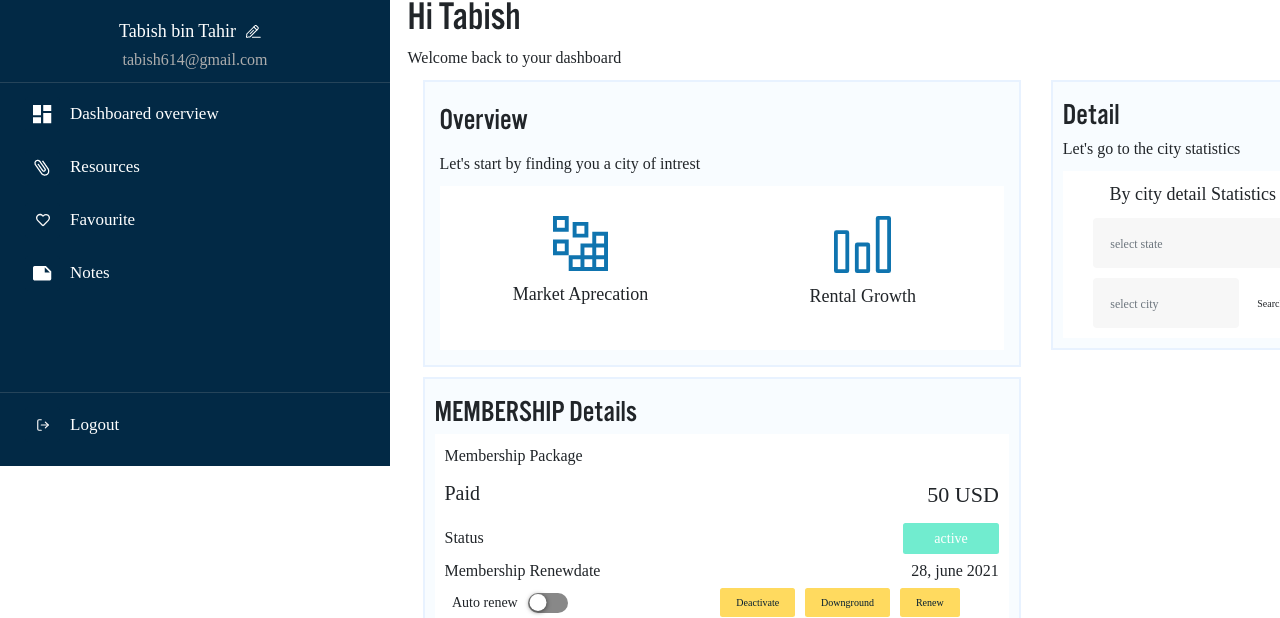
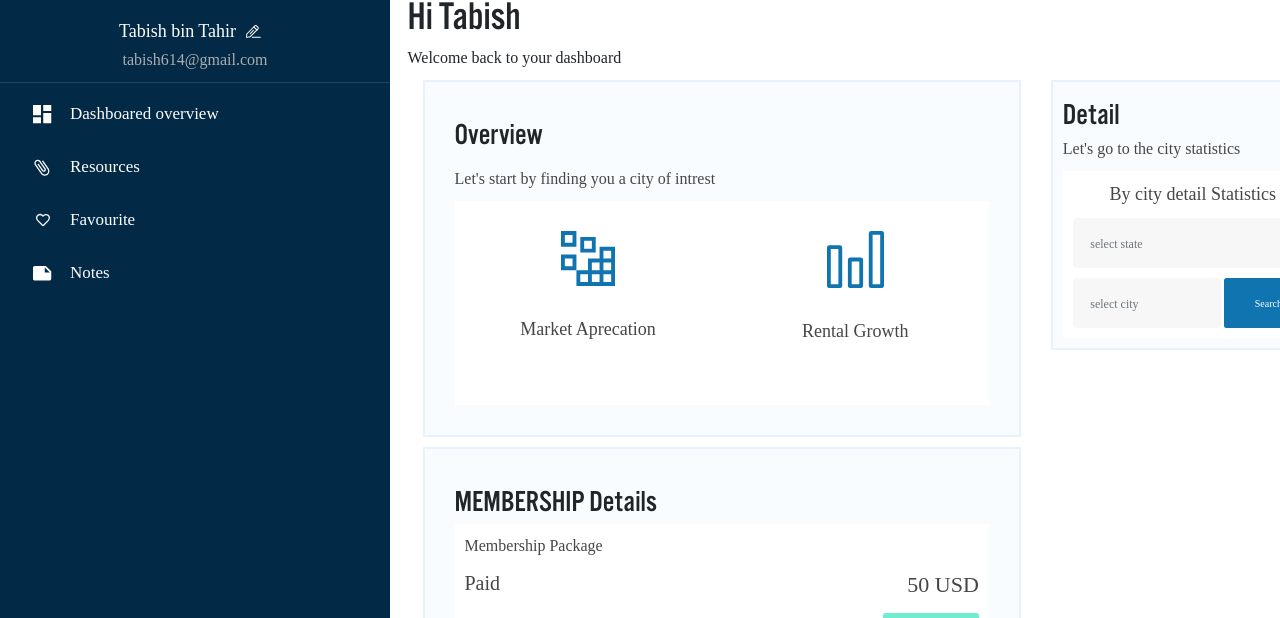
Before and after one commit to Danishbizzclan/relitics-fe, a Next.js app: page /Dashboard in a window 1280 px wide. Shown: the part 334-952 px from the top of the page. Built offline with nearby package versions, Linux system fonts and the light colour scheme; sample sign-in values are in the browser's storage.

Commit message:
dashboard done

```diff
--- a/Component/Cokies.js
+++ b/Component/Cokies.js
@@ -19,7 +19,7 @@ const Cokies = () => {
 
   return (
     <>
-      <a className='blueColor' type="primary" onClick={showModal}>
+      <a className='bluetxt' type="primary" onClick={showModal}>
         Cokies Policy
       </a>
       <Modal title="Basic Modal" visible={isModalVisible} onOk={handleOk} onCancel={handleCancel}>
--- a/Component/Payment.js
+++ b/Component/Payment.js
@@ -118,7 +118,7 @@ const Payment = ({ nextStep, handleChange, values }) => {
                                                         <hr />
                                                         <div className='d-flex fs-18'>
                                                             <p>Total</p>
-                                                            <p className='Bold blueColor ms-auto'>{x.total}</p>
+                                                            <p className='Bold bluetxt ms-auto'>{x.total}</p>
                                                         </div>
                                                     </>
                                                 )
--- a/Component/PrivacyModal.js
+++ b/Component/PrivacyModal.js
@@ -19,7 +19,7 @@ const PrivacyModal = (props) => {
 
   return (
     <>
-       <a className='blueColor' type="primary" onClick={showModal}>
+       <a className='bluetxt' type="primary" onClick={showModal}>
         Privacy Policy
       </a>
       <Modal title="Basic Modal" visible={isModalVisible} onOk={handleOk} onCancel={handleCancel}>
--- a/Component/TermsModal.js
+++ b/Component/TermsModal.js
@@ -19,7 +19,7 @@ const TermsModal = () => {
 
   return (
     <>
-      <a className='blueColor' type="primary" onClick={showModal}>
+      <a className='bluetxt' type="primary" onClick={showModal}>
         Terms and Conditions
       </a>
       <Modal title="Basic Modal" visible={isModalVisible} onOk={handleOk} onCancel={handleCancel}>
--- a/pages/Dashboard.js
+++ b/pages/Dashboard.js
@@ -77,52 +77,52 @@ const Dashboard = () => {
             <p className="fs-16">Welcome back to your dashboard</p>
             <div className="row g-5">
               <div className="col-lg-8">
-                <div className="bg-dash p-4">
+                <div className="bg-dash p-5">
                   <p className="fs-30 Gothic_3D">Overview</p>
-                  <p className="fs-16">Let's start by finding you a city of intrest</p>
+                  <p className="fs-16 greyBlack">Let's start by finding you a city of intrest</p>
                   <div className="row">
                     <div className="col-sm-12 col-md-6 bg-white text-center p-5">
                       <a>
                         <img src={'/development1.svg'} />
-                        <p className="mt-3 fs-18 Bold">Market Aprecation</p>
+                        <p className="my-5 fs-18 Bold greyBlack">Market Aprecation</p>
                       </a>
                     </div>
                     <div className="col-sm-12 col-md-6 bg-white text-center p-5">
                       <img src={'/chart1.svg'} />
-                      <p className="mt-3 fs-18 Bold">Rental Growth</p>
+                      <p className="my-5 fs-18 Bold greyBlack">Rental Growth</p>
                     </div>
                   </div>
                 </div>
                 {Membership.map(mem => {
                   return (
                     <>
-                      <div className="bg-dash mt-3 p-3">
+                      <div className="bg-dash mt-3 p-5">
                         <p className="fs-30 Gothic_3D mb-0">MEMBERSHIP Details</p>
                         <div className="bg-white p-3">
-                          <p className="fs-16">Membership Package</p>
+                          <p className="fs-16 greyBlack">Membership Package</p>
                           <div className="d-flex mt-3">
-                            <p className=" fs-20 Bold">Paid</p>
-                            <p className="ms-auto fs-22 Bold">{mem.price}</p>
+                            <p className=" fs-20 Bold greyBlack">Paid</p>
+                            <p className="ms-auto fs-22 Bold greyBlack">{mem.price}</p>
                           </div>
                           <div className="d-flex mt-1">
-                            <p className="my-auto fs-16">Status</p>
+                            <p className="my-auto fs-16 greyBlack">Status</p>
                             <button className="btn ms-auto light-BlueBtn px-5 fs-14">{mem.status ? "active" : "not-active"}</button>
                           </div>
                           <div className="d-flex mt-2">
-                            <p className="my-auto fs-16">Membership Renewdate</p>
-                            <p className="ms-auto my-auto fs-16">{mem.date}</p>
+                            <p className="my-auto fs-16 greyBlack">Membership Renewdate</p>
+                            <p className="ms-auto my-auto fs-16 greyBlack">{mem.date}</p>
                           </div>
                           <div className="d-flex  mt-2">
                             <div className="row">
                               <div className="col-xl-4 d-flex">
-                                <p className="my-auto fs-14 text-nowrap">Auto renew</p>
+                                <p className="my-auto fs-14 text-nowrap greyBlack">Auto renew</p>
                                 <div className="mt-2 ms-3">
                                   <MaterialDesignSwitchh className='mt-3' /></div>
                               </div>
                               <div className="col-xl-4 ms-auto d-flex">
-                                <button className=" btn mx-2 px-4 btnYelow">Deactivate</button>
-                                <button className=" btn mx-2 px-4 btnYelow">Downground</button>
-                                <button className=" btn mx-2 px-4 btnYelow">Renew</button>
+                                <button className=" btn mx-2 opac px-4 btnYelow">Deactivate</button>
+                                <button className=" btn mx-2 opac px-4 btnYelow">Downground</button>
+                                <button className=" btn mx-2 opac px-4 btnYelow">Renew</button>
                               </div>
                             </div>
                           </div>
@@ -135,9 +135,9 @@ const Dashboard = () => {
               <div className="col-lg-4">
                 <div className="bg-dash p-3">
                   <p className="fs-30 Gothic_3D mb-0">Detail</p>
-                  <p className="fs-16">Let's go to the city statistics</p>
-                  <div className="bg-white text-center px-5 mx-auto p-3">
-                    <p className="fs-18" style={{ fontWeight: "medium" }}>By city detail Statistics</p>
+                  <p className="fs-16 greyBlack">Let's go to the city statistics</p>
+                  <div className="bg-white text-center px-3 mx-auto p-3">
+                    <p className="fs-18 greyBlack" style={{ fontWeight: "medium" }}>By city detail Statistics</p>
                     <input type="text" value={state} name="state"
                       placeholder="select state"
                       onChange={(e) => setState(e.target.value)}
@@ -147,7 +147,7 @@ const Dashboard = () => {
                         placeholder="select city"
                         onChange={(e) => setCity(e.target.value)}
                         className="form-control dash-form w-75  " id="exampleInputEmail1" aria-describedby="emailHelp" />
-                      <button className=" button-color ms-3 btn">Search</button>
+                      <button className="btn ms-1 bluebtn px-5 brdr">Search</button>
                     </div>
                   </div>
                 </div>
--- a/styles/globals.css
+++ b/styles/globals.css
@@ -162,10 +162,12 @@ textarea {
 }
 
 .theme_bg {
-  background-image : linear-gradient(to bottom, rgba(180, 203, 221, 0.8) 0%, rgba(52, 107, 145, 0.9) 100%), url('/Bg_Theme.png');
-  background-size  : cover;
-  height           : 100vh;
-  background-repeat: no-repeat;
+  background-image     : linear-gradient(to bottom, rgba(180, 203, 221, 0.8) 0%, rgba(52, 107, 145, 0.9) 100%), url('/Bg_Theme.png');
+  background-size      : cover;
+  height               : 100vh;
+  background-attachment: fixed;
+  min-height           : 101.6rem;
+  background-repeat    : no-repeat;
 }
 
 .ant-upload.ant-upload-select-picture-card {
@@ -264,8 +266,13 @@ textarea {
 
 }
 
-.blueColor {
+.bluetxt {
   color: #0F74AF;
+}
+
+.bluebtn {
+  background-color: #0F74AF !important;
+  color           : white !important;
 }
 
 .loginn {
@@ -367,6 +374,9 @@ textarea {
   color    : white !important;
 }
 
+.opac:hover {
+  opacity: 0.8;
+}
 
 .fs-21 {
   font-size: 2.1rem;
@@ -436,24 +446,19 @@ textarea {
   background-color: #0F74AF;
 }
 
-.Latest-color {
-  background-color: #023792;
-  height          : fit-content;
-}
-
 .wrapper {
   display: block;
 }
 
 #sidebar {
-  min-width: 25.0rem;
-  max-width: 25.0rem;
-  height   : 100vh;
-  position : fixed;
-  top      : 0;
-  left     : 0;
+  min-width   : 25.0rem;
+  max-width   : 25.0rem;
+  height      : 100vh;
+  /* position : fixed; */
+  top         : 0;
+  left        : 0;
   /* top layer */
-  z-index  : 9999;
+  z-index     : 9999;
 }
 
 .overlay {
@@ -491,12 +496,16 @@ textarea {
   width: 30.0rem;
 } */
 #header .pro-sidebar {
-  height  : 100vh;
-  overflow: auto;
+  height    : 100vh;
+  min-height: 100%;
+  overflow  : auto;
 }
 
 .pro-sidebar {
-  width: 39rem !important;
+  width     : 39rem !important;
+  height    : 100vh;
+  min-height: 100%;
+  position: fixed;
 }
 
 .pro-sidebar.collapsed {
@@ -636,7 +645,7 @@ textarea {
 
 .bg-dash {
   background-color: #F8FCFF;
-  border: .2rem solid #E8F2FF;
+  border          : .2rem solid #E8F2FF;
 }
 
 .light-BlueBtn {
@@ -751,12 +760,6 @@ html {
   }
 }
 
-@media(max-width:1600px) {
-  .theme_bg {
-    height: 120vh;
-  }
-}
-
 @media(max-width:768px) {
   html {
     font-size: 45%;
@@ -767,7 +770,7 @@ html {
   overflow     : initial !important;
   text-overflow: initial !important;
   white-space  : normal !important;
-  font-size    : .8rem;
+  font-size    : 1.3rem;
 
 }
 
@@ -775,7 +778,8 @@ html {
   overflow     : initial !important;
   text-overflow: initial !important;
   white-space  : normal !important;
-  font-size    : .8rem;
+  font-size    : 1.4rem;
+  font-weight  : bold;
 }
 
 .modal-bg .ant-modal-body {
```
Also changed, not shown: pages/Aprecation/index.js (+15 -8 lines), pages/Login.module.css (+9 -7 lines).
